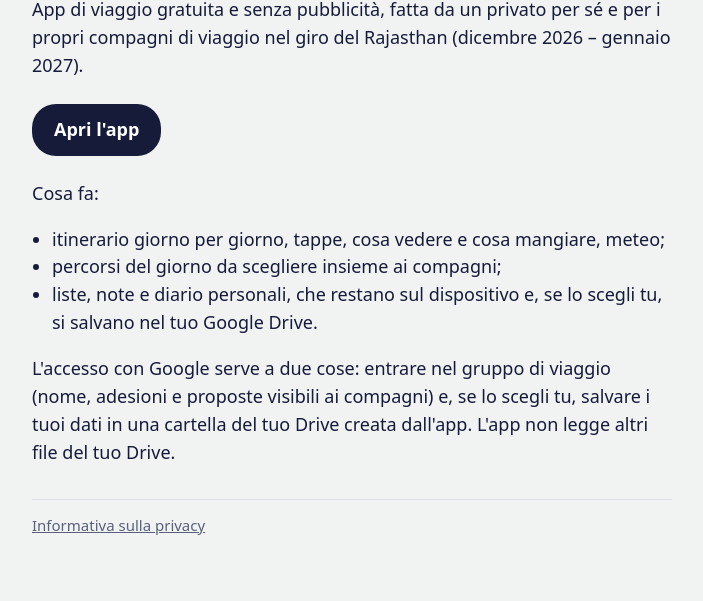
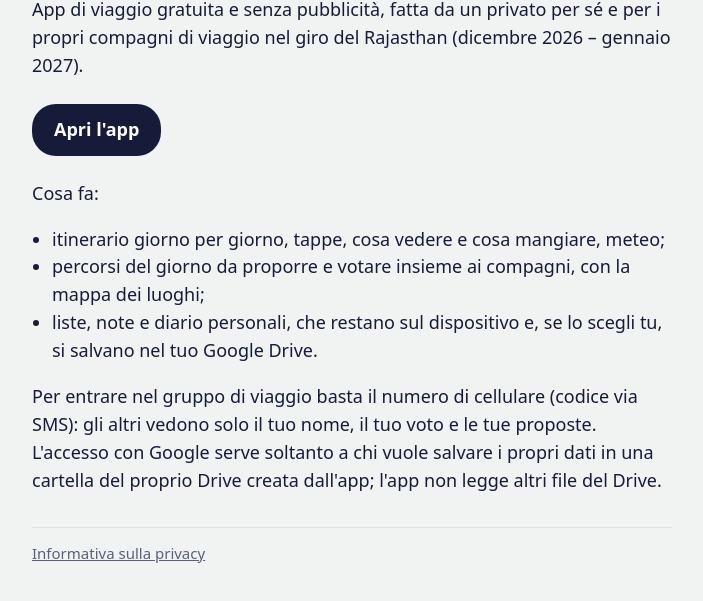
Before and after one commit to gerardo-paternoster/gerardo-paternoster.github.io, a plain HTML site: page index.html in a window 1280 px wide. Shown: the part 103-704 px from the top of the page, without its empty margins (288-991 px from the left). Drawn offline with Linux system fonts and the light colour scheme.

Commit message:
Pagina iniziale: accesso col numero di telefono e voto dei percorsi
Co-Authored-By: Claude Opus 5.5 <noreply@anthropic.com>
Claude-Session: https://claude.ai/code/session_01LJhuAsC5EaihVkS23Xu2eP

```diff
--- a/index.html
+++ b/index.html
@@ -24,10 +24,10 @@
   <p>Cosa fa:</p>
   <ul>
     <li>itinerario giorno per giorno, tappe, cosa vedere e cosa mangiare, meteo;</li>
-    <li>percorsi del giorno da scegliere insieme ai compagni;</li>
+    <li>percorsi del giorno da proporre e votare insieme ai compagni, con la mappa dei luoghi;</li>
     <li>liste, note e diario personali, che restano sul dispositivo e, se lo scegli tu, si salvano nel tuo Google Drive.</li>
   </ul>
-  <p>L'accesso con Google serve a due cose: entrare nel gruppo di viaggio (nome, adesioni e proposte visibili ai compagni) e, se lo scegli tu, salvare i tuoi dati in una cartella del tuo Drive creata dall'app. L'app non legge altri file del tuo Drive.</p>
+  <p>Per entrare nel gruppo di viaggio basta il numero di cellulare (codice via SMS): gli altri vedono solo il tuo nome, il tuo voto e le tue proposte. L'accesso con Google serve soltanto a chi vuole salvare i propri dati in una cartella del proprio Drive creata dall'app; l'app non legge altri file del Drive.</p>
   <footer><a href="/rajasthan/privacy.html">Informativa sulla privacy</a></footer>
 </main>
 </body>
```
